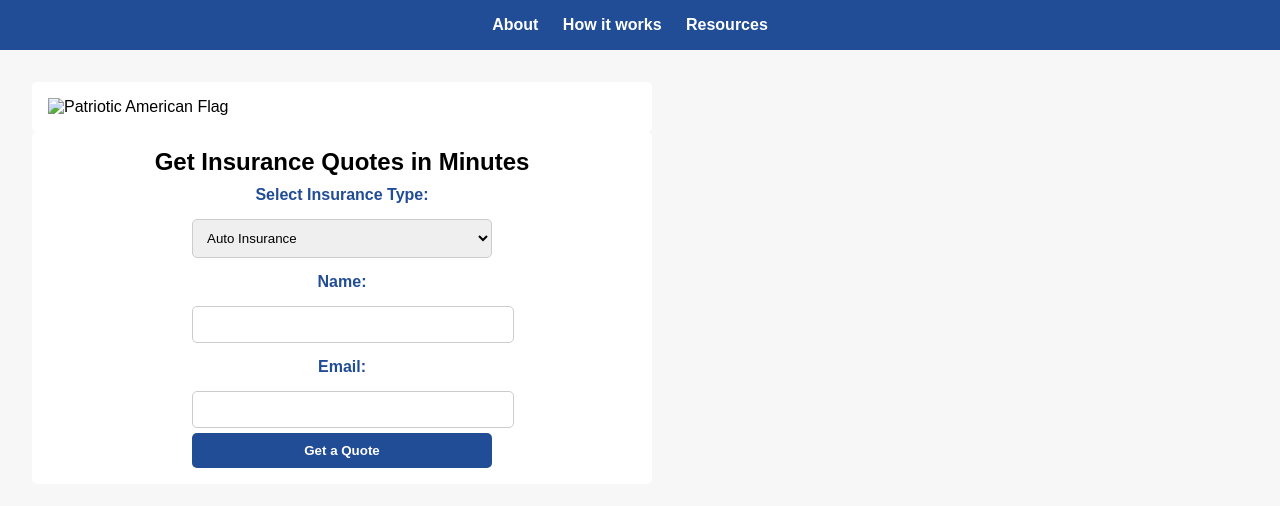
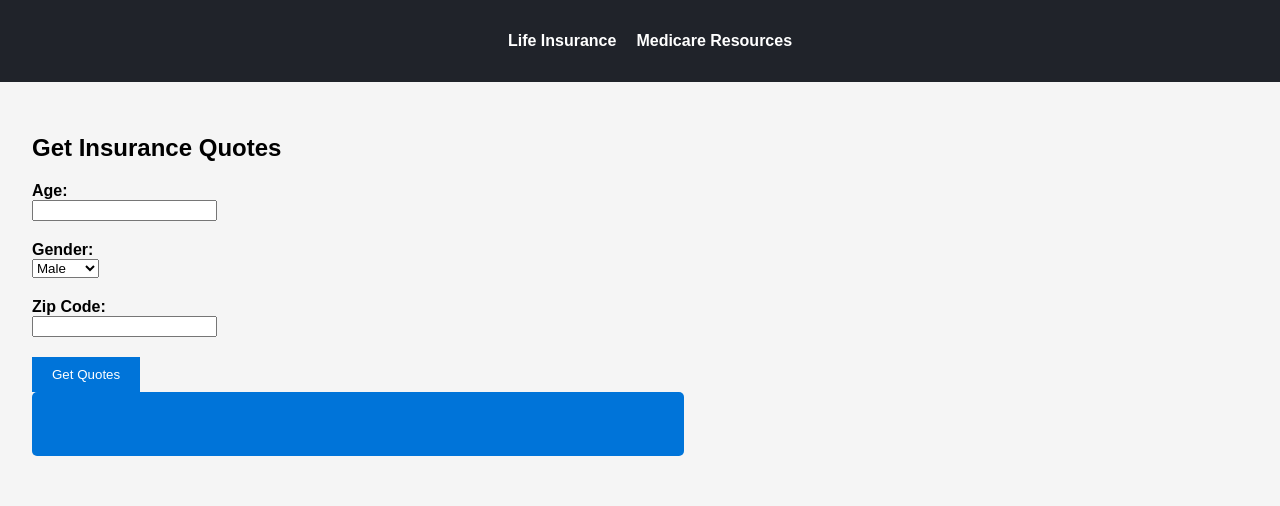
Before and after one commit to rocketenterprise/rocketquotes, a plain HTML site: page index.html in a window 1280 px wide. Drawn offline with Linux system fonts and the light colour scheme.

Commit message:
update index

```diff
--- a/index.css
+++ b/index.css
@@ -1,16 +1,14 @@
-/* Reset some default styles */
-body, h1, label, input, select, ul, li {
+/* Your CSS styles here */
+
+body {
+    font-family: Arial, sans-serif;
+    background-color: #f5f5f5;
     margin: 0;
     padding: 0;
 }
 
-body {
-    font-family: Arial, sans-serif;
-    background-color: #f7f7f7;
-}
-
 header {
-    background-color: #214c96; /* Navy Blue */
+    background-color: #20232A; /* Dark gray for the navbar */
     color: white;
     text-align: center;
     padding: 1rem 0;
@@ -18,10 +16,11 @@ header {
 
 nav ul {
     list-style: none;
+    display: flex;
+    justify-content: center;
 }
 
 nav ul li {
-    display: inline;
     margin-right: 20px;
 }
 
@@ -38,53 +37,43 @@ main {
     padding: 2rem;
 }
 
-.content {
+.left-column {
     flex-basis: calc(50% - 20px);
-    background-color: white;
-    padding: 1rem;
+}
+
+.right-column {
+    flex-basis: calc(50% - 20px);
+    background-color: #0074D9; /* Blue for the right column */
+    color: white;
+    padding: 2rem;
     border-radius: 5px;
 }
 
-.left img {
-    max-width: 100%;
-    height: auto;
+.form-group {
+    margin-bottom: 20px;
 }
 
-.right {
-    text-align: center;
-}
-
-form {
-    max-width: 300px;
-    margin: 0 auto;
-}
-
-label {
+.form-group label {
     display: block;
-    margin: 10px 0;
     font-weight: bold;
-    color: #214c96; /* Navy Blue */
-}
-
-select, input {
-    width: 100%;
-    padding: 10px;
-    margin: 5px 0;
-    border: 1px solid #ccc;
-    border-radius: 5px;
 }
 
 button {
-    width: 100%;
-    background-color: #214c96; /* Navy Blue */
+    background-color: #0074D9; /* Blue for the button */
     color: white;
     border: none;
-    padding: 10px;
+    padding: 10px 20px;
     cursor: pointer;
-    border-radius: 5px;
-    font-weight: bold;
 }
 
 button:hover {
-    background-color: #001f4d; /* Darker Navy Blue */
+    background-color: #0056B3; /* Darker blue on hover */
 }
+
+.carousel {
+    /* Carousel styles go here */
+}
+
+.popup {
+    /* Pop-up styles go here */
+}
--- a/index.html
+++ b/index.html
@@ -3,39 +3,50 @@
 <head>
     <meta charset="UTF-8">
     <meta name="viewport" content="width=device-width, initial-scale=1.0">
-    <title>Insurance Quotes</title>
+    <title>Insurance Resources</title>
     <link rel="stylesheet" href="index.css">
 </head>
 <body>
     <header>
         <nav>
             <ul>
-                <li><a href="#auto">About</a></li>
-                <li><a href="#home">How it works</a></li>
-                <li><a href="#life">Resources</a></li>
+                <li><a href="#life-insurance">Life Insurance</a></li>
+                <li><a href="#medicare">Medicare Resources</a></li>
             </ul>
         </nav>
     </header>
     <main>
-        <section class="content left">
-            <img src="usa-flag.jpg" alt="Patriotic American Flag">
-        </section>
-        <section class="content right">
-            <h1>Get Insurance Quotes in Minutes</h1>
-            <form>
-                <label for="insurance-type">Select Insurance Type:</label>
-                <select id="insurance-type" name="insurance-type">
-                    <option value="auto">Auto Insurance</option>
-                    <option value="home">Home Insurance</option>
-                    <option value="life">Life Insurance</option>
-                </select>
-                <label for="name">Name:</label>
-                <input type="text" id="name" name="name" required>
-                <label for="email">Email:</label>
-                <input type="email" id="email" name="email" required>
-                <button type="submit">Get a Quote</button>
+        <section class="left-column">
+            <h2>Get Insurance Quotes</h2>
+            <form id="insurance-form">
+                <div class="form-group">
+                    <label for="age">Age:</label>
+                    <input type="number" id="age" name="age" required>
+                </div>
+                <div class="form-group">
+                    <label for="gender">Gender:</label>
+                    <select id="gender" name="gender" required>
+                        <option value="male">Male</option>
+                        <option value="female">Female</option>
+                        <option value="other">Other</option>
+                    </select>
+                </div>
+                <div class="form-group">
+                    <label for="zipcode">Zip Code:</label>
+                    <input type="text" id="zipcode" name="zipcode" required>
+                </div>
+                <button type="submit" id="submit-button">Get Quotes</button>
             </form>
         </section>
+        <section class="right-column">
+            <div id="carousel" class="carousel">
+                <!-- Carousel items go here -->
+            </div>
+        </section>
     </main>
+    <div id="popup" class="popup">
+        <!-- Pop-up content goes here -->
+    </div>
+    <script src="index.js"></script>
 </body>
 </html>
--- /dev/null
+++ b/index.js
@@ -0,0 +1,33 @@
+document.getElementById("insurance-form").addEventListener("submit", function (e) {
+    e.preventDefault(); // Prevent the form from submitting
+
+    // Get user inputs
+    const age = document.getElementById("age").value;
+    const gender = document.getElementById("gender").value;
+    const zipcode = document.getElementById("zipcode").value;
+
+    // Simulate generating quotes (replace with actual quote generation logic)
+    const quotes = [
+        { provider: "Provider 1", quote: "$100/month" },
+        { provider: "Provider 2", quote: "$120/month" },
+        { provider: "Provider 3", quote: "$90/month" },
+    ];
+
+    // Create and display the pop-up
+    const popup = document.getElementById("popup");
+    popup.innerHTML = "<h2>Quotes for You:</h2>";
+    quotes.forEach((quote) => {
+        popup.innerHTML += `<div class="quote-card">${quote.provider}: ${quote.quote}</div>`;
+    });
+
+    // Clear form inputs
+    document.getElementById("age").value = "";
+    document.getElementById("zipcode").value = "";
+
+    popup.style.display = "block";
+
+    // Close the pop-up after a few seconds (adjust timing as needed)
+    setTimeout(() => {
+        popup.style.display = "none";
+    }, 5000);
+});
```
